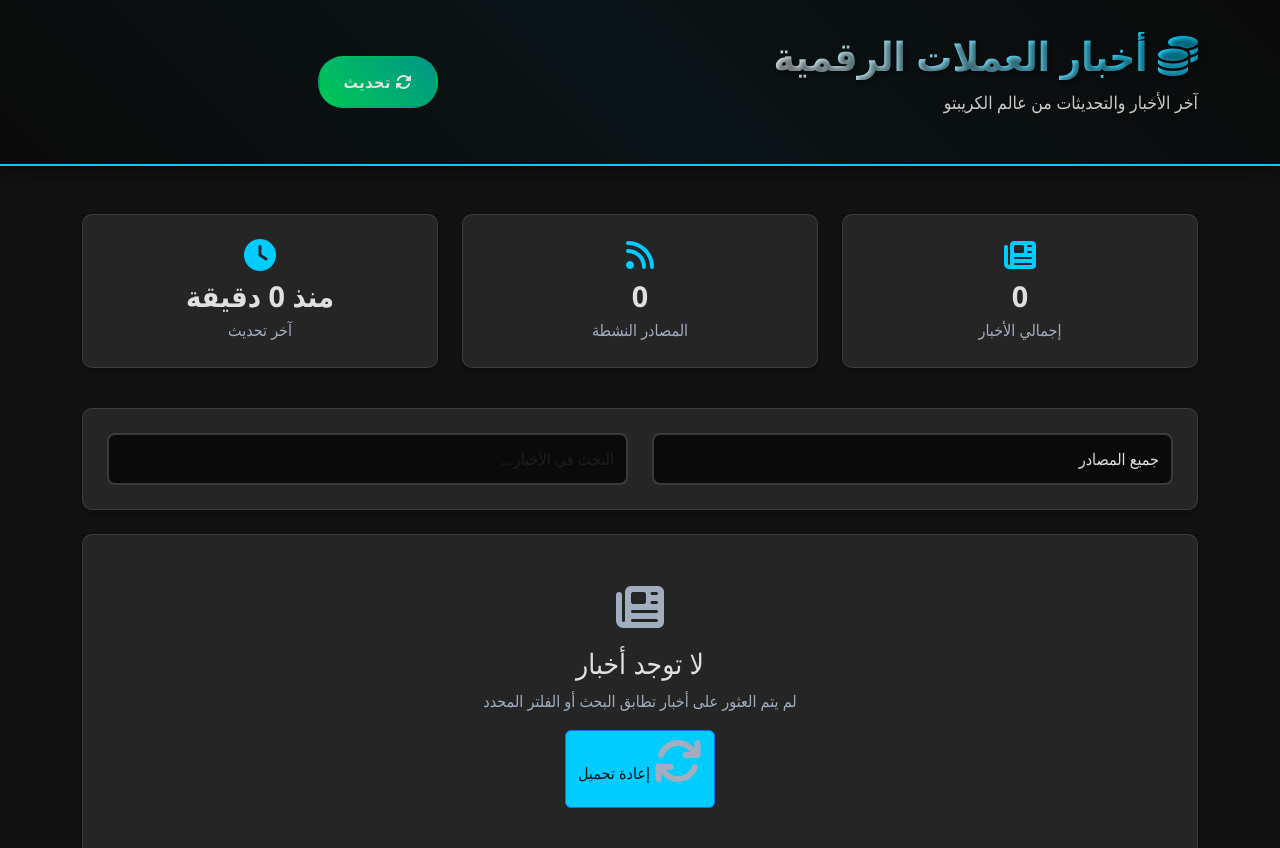
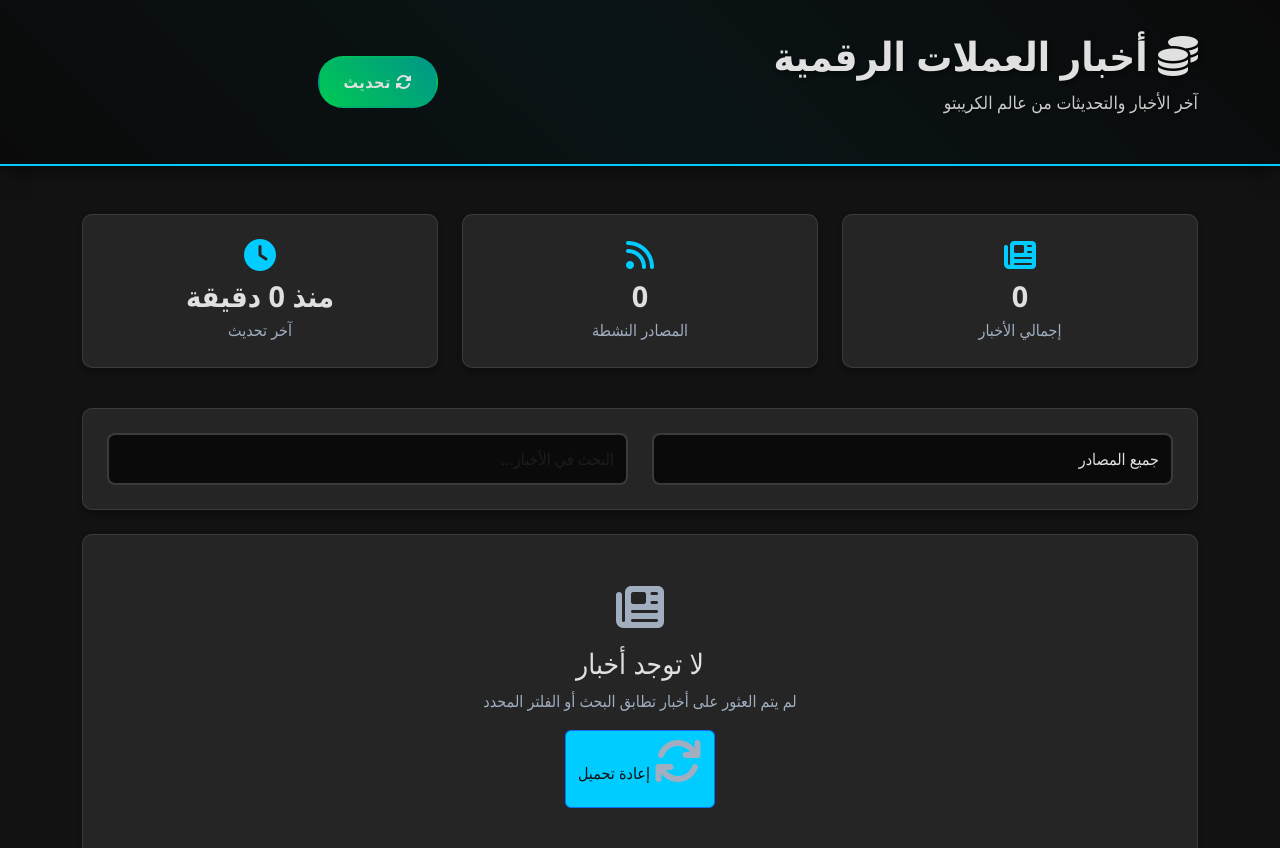
Before and after one commit to myzoma/news, a plain HTML site: page index.html in a window 1280 px wide. Shown: the top 848 px of the page. Drawn offline with nearby package versions, Linux system fonts and the light colour scheme; no server answers.

Commit message:
Update style.css

```diff
--- a/css/style.css
+++ b/css/style.css
@@ -66,12 +66,9 @@ body {
     margin-bottom: 0.5rem;
     text-shadow: 2px 2px 8px rgba(0, 0, 0, 0.8);
     color: var(--text-light);
-    background: linear-gradient(45deg, var(--text-light) 0%, var(--primary-color) 100%);
-    -webkit-background-clip: text;
-    -webkit-text-fill-color: transparent;
-    background-clip: text;
-    display: inline-block;
+    /* إزالة التدرج والتأثيرات */
 }
+
 
 .header-subtitle {
     font-size: 1.1rem;
```
